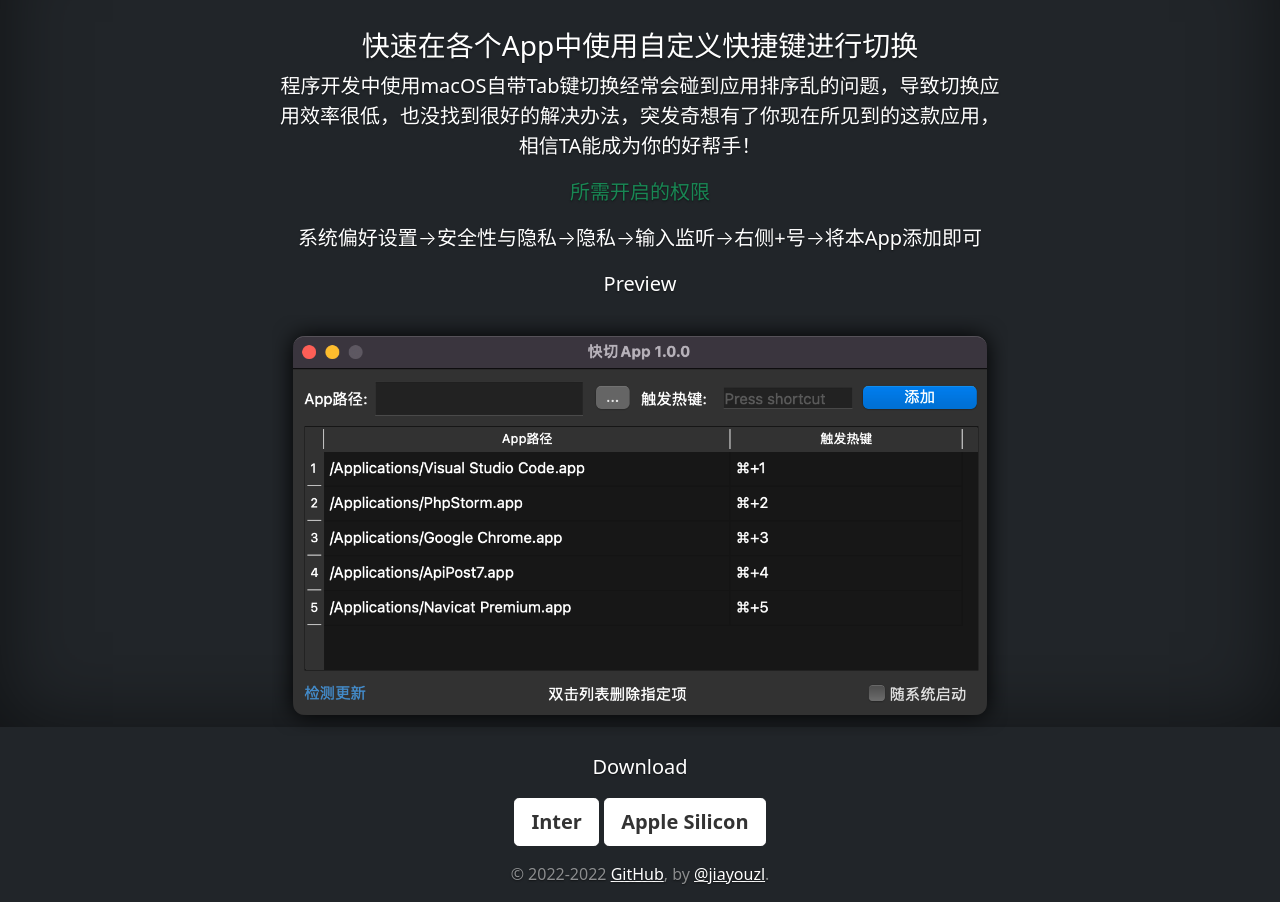
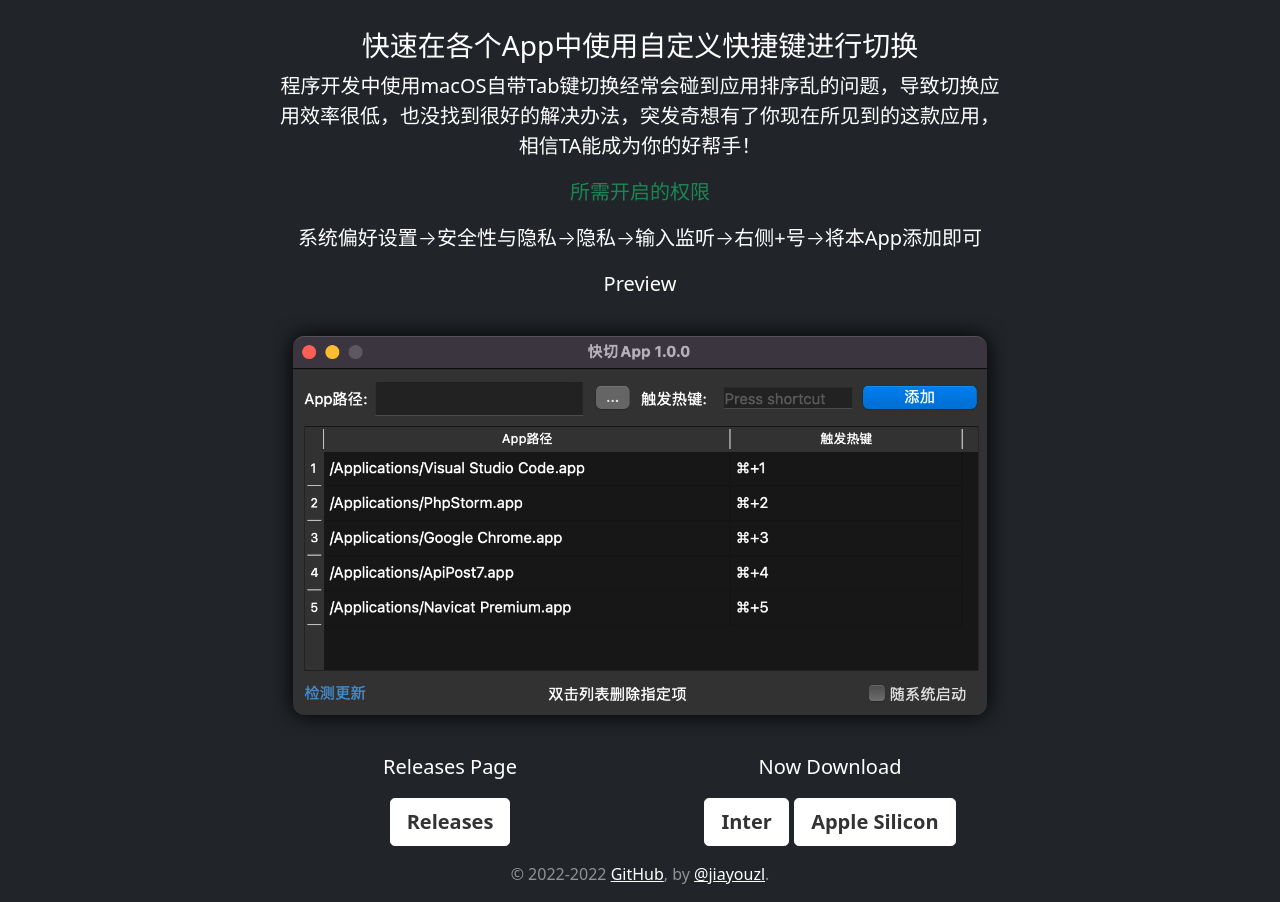
Before and after one commit to jiayouzl/fastApp, a plain HTML site: page index.html in a window 1280 px wide. Shown: the part 73-975 px from the top of the page. Drawn offline with nearby package versions, Linux system fonts and the light colour scheme.

Commit message:
Update index.html

```diff
--- a/index.html
+++ b/index.html
@@ -31,10 +31,10 @@
         * Base structure
         */
 
-        body {
+        /* body {
             text-shadow: 0 .05rem .1rem rgba(0, 0, 0, .5);
             box-shadow: inset 0 0 5rem rgba(0, 0, 0, .5);
-        }
+        } */
 
         .cover-container {
             max-width: 50em;
@@ -74,7 +74,7 @@
     <div class="cover-container d-flex w-100 h-100 p-3 mx-auto flex-column">
         <header class="mb-auto">
             <div>
-                <h3 class="float-md-start mb-0">快切App🚀</h3>
+                <h3 class="float-md-start mb-0">快切App 🚀</h3>
                 <nav class="nav nav-masthead justify-content-center float-md-end">
                     <a class="nav-link active" aria-current="page" href="./index.html">Home</a>
                     <a class="nav-link" target="_blank" href="mailto:jiayouzl@2980.com">Email</a>
@@ -89,11 +89,22 @@
             <p class="lead">系统偏好设置→安全性与隐私→隐私→输入监听→右侧+号→将本App添加即可</p>
             <p class="lead">Preview</p>
             <p><img src="./image/iShot_2022-10-08_20.23.36.png" alt="界面预览" width="100%" height="100%"></p>
-            <p class="lead">Download</p>
-            <p class="lead">
-                <a href="https://github.com/jiayouzl/fastApp/releases/download/v1.0.0/fastApp.app-x64.7z" class="btn btn-lg btn-secondary fw-bold border-white bg-white">Inter</a>
-                <a href="https://github.com/jiayouzl/fastApp/releases/download/v1.0.0/fastApp.app-arm64.7z" class="btn btn-lg btn-secondary fw-bold border-white bg-white">Apple Silicon</a>
-            </p>
+            <div class="row">
+                <div class="col">
+                    <p class="lead">Releases Page</p>
+                    <p class="lead">
+                        <a href="https://github.com/jiayouzl/fastApp/releases" target="_blank" class="btn btn-lg btn-secondary fw-bold border-white bg-white">Releases</a>
+                    </p>
+                </div>
+                <div class="col">
+                    <p class="lead">Now Download</p>
+                    <p class="lead">
+                        <a href="https://github.com/jiayouzl/fastApp/releases/download/v1.0.0/fastApp.app-x64.7z" class="btn btn-lg btn-secondary fw-bold border-white bg-white">Inter</a>
+                        <a href="https://github.com/jiayouzl/fastApp/releases/download/v1.0.0/fastApp.app-arm64.7z" class="btn btn-lg btn-secondary fw-bold border-white bg-white">Apple Silicon</a>
+                    </p>
+                </div>
+
+
         </main>
 
         <footer class="mt-auto text-white-50">
```
